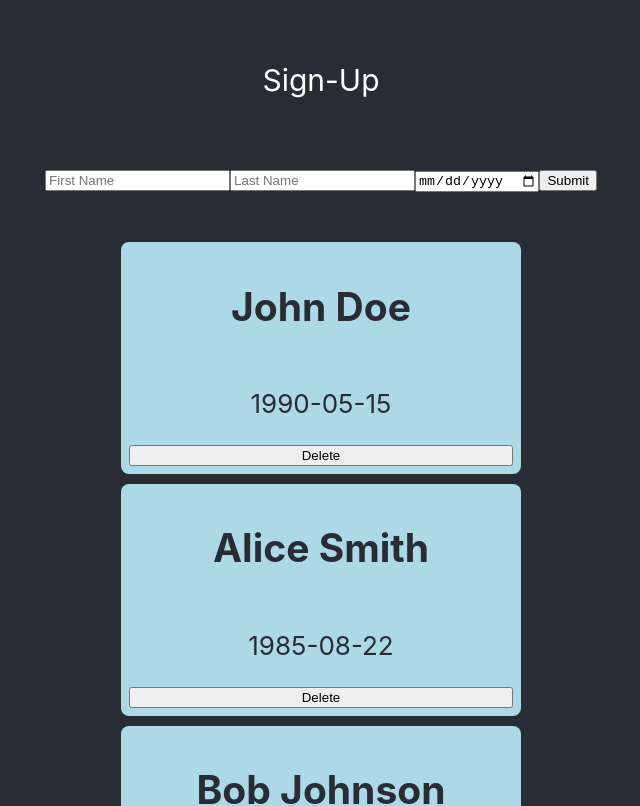
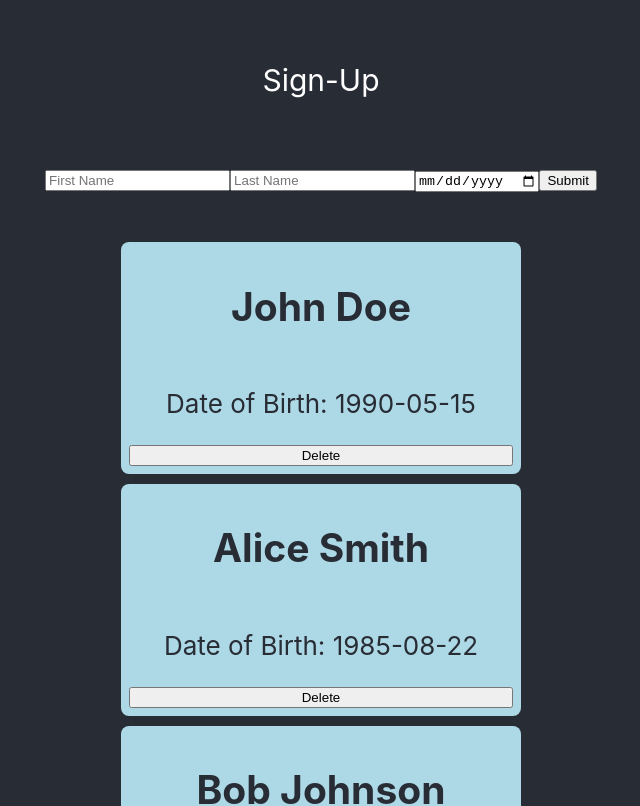
Before and after one commit to JamesHawk585/passing-info-from-child-to-parent-with-callback-functions, a React (Create React App) app: page / in a window 1280 px wide. Shown: the top 806 px of the page, without its empty margins (319-959 px from the left). Built offline with nearby package versions, Linux system fonts and the light colour scheme; data requests are answered from the project's data file.

Commit message:
Allows user to delete participant card

```diff
--- a/src/App.jsx
+++ b/src/App.jsx
@@ -9,6 +9,9 @@ export const rosterContext = createContext();
 
 function App() {
   const [roster, setRoster] = useState([]);
+
+  const onDeleteParticipant = (particpantId) => {
+    setRoster(roster.filter(participant => participant.id !== particpantId))}
 
   useEffect(() => {
     fetch(API)
@@ -24,7 +27,7 @@ function App() {
       <body className="App-body">
         <FormContainer />
         <rosterContext.Provider value={roster}>
-          <SignedUpRoster />
+          <SignedUpRoster onDeleteParticipant={onDeleteParticipant}/>
         </rosterContext.Provider>
       </body>
     </div>
--- a/src/DeleteButton.jsx
+++ b/src/DeleteButton.jsx
@@ -1,8 +1,14 @@
 import React from 'react'
 
-const DeleteButton = () => {
+
+
+// onDeleteTask is currently an undefined callback function. It must be declared in ParticipantCard,jsx and imported prior to use.
+
+const DeleteButton = ({ onDeleteParticipant, participant }) => {
+    console.log(participant)
+    // Participant is undefined
   return (
-    <button>Delete</button>
+    <button onClick={() => onDeleteParticipant(participant.id)}>Delete</button>
   )
 }
 
--- a/src/FormContainer.jsx
+++ b/src/FormContainer.jsx
@@ -3,9 +3,10 @@ import FirstNameInput from "./FirstNameInput";
 import LastNameInput from "./LastNameInput";
 import DateOfBirthInput from "./DateOfBirthInput";
 import SubmitButton from "./SubmitButton";
+
 import "./App.css";
 
-const FormContainer = () => {
+const FormContainer = ({ onDeleteParticipant }) => {
   return (
     <div id="formInputContainer">
       <form id="inputForm">
--- a/src/ParticipantCard.jsx
+++ b/src/ParticipantCard.jsx
@@ -2,14 +2,21 @@ import React from "react";
 import DeleteButton from "./DeleteButton";
 import "./App.css";
 
-const ParticipantCard = ({ participant }) => {
+const ParticipantCard = ({ participant, onDeleteParticipant }) => {
+console.log(participant)
+const {firstName, lastName, Id} = participant
+console.log(lastName)
+
   return (
     <div className="participantCard">
       <h2>{participant.firstName + " " + participant.lastName}</h2>
-      <p>{participant.dateOfBirth}</p>
-      <DeleteButton />
+      <p>Date of Birth: {participant.dateOfBirth}</p>
+      <DeleteButton onDeleteParticipant={onDeleteParticipant} participant={participant}/>
     </div>
   );
 };
 
 export default ParticipantCard;
+
+
+// Not passing participant to delete button correctly.
--- a/src/SignedUpRoster.jsx
+++ b/src/SignedUpRoster.jsx
@@ -3,7 +3,7 @@ import { useContext } from "react";
 import { rosterContext } from "./App";
 import ParticipantCard from "./ParticipantCard";
 
-const SignedUpRoster = () => {
+const SignedUpRoster = ({ onDeleteParticipant }) => {
   const roster = useContext(rosterContext);
   console.log("inside SignedUpRoster:", roster);
 
@@ -13,7 +13,7 @@ const SignedUpRoster = () => {
     <>
       {roster.map((participant, index) => (
         <div style={{ marginBottom: "10px" }}>
-          <ParticipantCard key={index} participant={participant} />
+          <ParticipantCard key={index} participant={participant} onDeleteParticipant={onDeleteParticipant}/>
         </div>
       ))}
     </>
```
